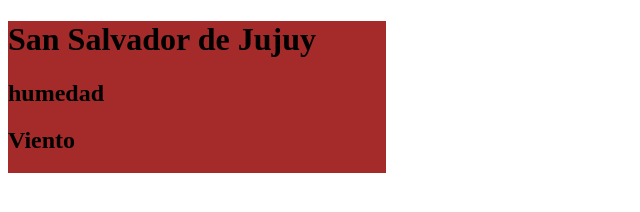
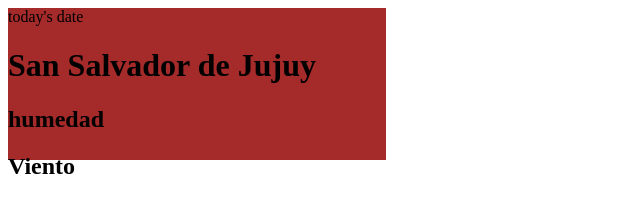
Before and after one commit to Lucasz-Niemiec/weather-map, a plain HTML site: page index.html in a window 1280 px wide. Shown: the whole page, without its empty margins (0-640 px from the left). Drawn offline with Linux system fonts and the light colour scheme.

Commit message:
adding first js

```diff
--- a/index.html
+++ b/index.html
@@ -22,6 +22,6 @@
             </div>
         </div>
     </div>
-
+    <script src="main.js"></script>
 </body>
 </html>
--- /dev/null
+++ b/main.js
@@ -0,0 +1,7 @@
+const date = document.querySelector(".date")
+// date seter function
+const changingName = () => {
+  date.textContent= "today's date"
+}
+
+changingName()
```
